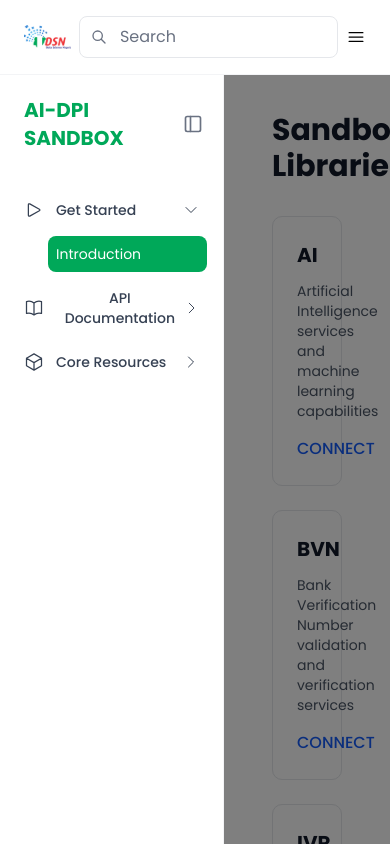
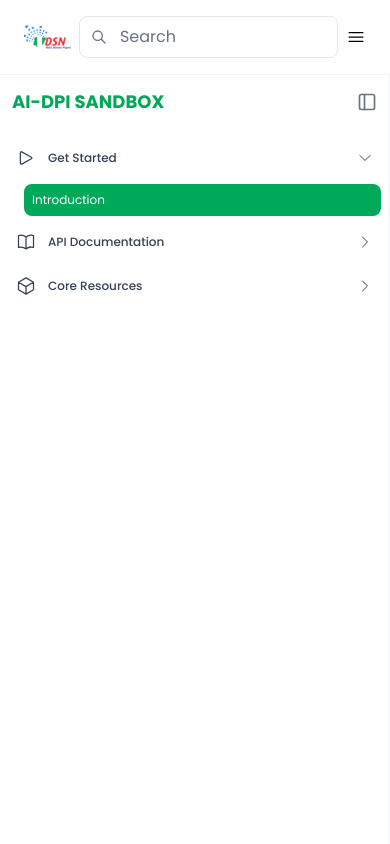
Before and after one commit to Data-Science-Nigeria/ai-dpi-sandbox-frontend, a Next.js app: page /introduction in a window 390 px wide. Shown: the top 844 px of the page. Built offline with nearby package versions, Linux system fonts and the light colour scheme.

Commit message:
feat: add service connection system with interactive cards and sidebar integration

```diff
--- a/app/(sandbox)/components/mobilenav.tsx
+++ b/app/(sandbox)/components/mobilenav.tsx
@@ -42,7 +42,7 @@
 
       {/* Mobile Menu Dropdown */}
       {isMenuOpen && (
-        <div className="absolute top-full right-6 mt-2 bg-white dark:bg-[#1C1E22] border dark:border-gray-400 rounded-md shadow-lg z-50 lg:hidden min-w-[200px]">
+        <div className="absolute top-full right-6 mt-2 bg-white dark:bg-[#1C1E22] border dark:border-gray-400 rounded-md shadow-lg z-50 lg:hidden min-w-[200px] mobile-nav-dropdown">
           <div className="py-3 px-2">
             <div className="flex items-center justify-center px-4 py-2">
               <Avatar />
--- a/app/(sandbox)/components/sidebar.tsx
+++ b/app/(sandbox)/components/sidebar.tsx
@@ -71,23 +71,23 @@
       <div
         className={`
         fixed top-0 left-0 h-screen bg-white dark:bg-[#1C1E22] z-40 overflow-y-auto custom-scrollbar border-r border-gray-100 dark:border-[#1C1E22]
-        transition-all duration-300 ease-in-out
-        ${isOpen ? "w-56 sm:w-64" : "w-12 sm:w-16"}
+        transition-all duration-300 ease-in-out sidebar-container
+        ${isOpen ? "w-full xs:w-56 sm:w-64" : "w-12 xs:w-12 sm:w-16"}
         translate-x-0
       `}
       >
         {/* Header */}
         <div
-          className={`flex items-center p-4 mt-20 ${isOpen ? "justify-between" : "justify-center"}`}
+          className={`flex items-center p-2 xs:p-4 mt-20 ${isOpen ? "justify-between" : "justify-center"}`}
         >
           {isOpen && (
-            <h1 className="text-[#00A859] font-bold text-xl ml-2">
+            <h1 className="text-[#00A859] font-bold text-lg xs:text-xl ml-1 xs:ml-2 truncate">
               AI-DPI SANDBOX
             </h1>
           )}
           <button
             onClick={onToggle}
-            className="lg:hidden p-1 rounded-md hover:bg-gray-100 dark:hover:bg-gray-700 text-gray-500 dark:text-[#AFBDD1]"
+            className="lg:hidden p-1 rounded-md hover:bg-gray-100 dark:hover:bg-gray-700 text-gray-500 dark:text-[#AFBDD1] flex-shrink-0"
           >
             {isOpen ? (
               <PanelLeft className="w-5 h-5" />
@@ -99,7 +99,7 @@
 
         {/* Menu Items */}
         <nav
-          className={`flex-1 p-4 mt-2 space-y-2 ${!isOpen ? "flex flex-col items-center" : ""}`}
+          className={`flex-1 p-2 xs:p-4 mt-2 space-y-2 ${!isOpen ? "flex flex-col items-center" : ""}`}
         >
           {menuItems.map((item) => (
             <div key={item.id}>
@@ -123,7 +123,9 @@
                 >
                   <item.icon className="w-5 h-5 flex-shrink-0" />
                   {isOpen && (
-                    <span className="text-sm font-medium">{item.label}</span>
+                    <span className="text-xs xs:text-sm font-medium truncate">
+                      {item.label}
+                    </span>
                   )}
                 </div>
                 {isOpen &&
@@ -139,7 +141,7 @@
               {isOpen &&
                 item.hasDropdown &&
                 expandedItems.includes(item.id) && (
-                  <div className="ml-8 mt-2 space-y-1">
+                  <div className="ml-4 xs:ml-8 mt-2 space-y-1">
                     {item.items?.map((subItem) => {
                       const isServiceConnected = isConnected(subItem.id);
                       const isLocked = subItem.locked && !isServiceConnected;
@@ -155,7 +157,7 @@
                           }}
                           disabled={isLocked}
                           className={`
-                          w-full text-left p-2 rounded-md text-sm flex items-center justify-between
+                          w-full text-left p-2 rounded-md text-xs xs:text-sm flex items-center justify-between
                           transition-colors duration-200
                           ${
                             isLocked
@@ -166,7 +168,7 @@
                           }
                         `}
                         >
-                          <span>{subItem.label}</span>
+                          <span className="truncate pr-2">{subItem.label}</span>
                           {isLocked && (
                             <Tooltip>
                               <TooltipTrigger asChild>
--- a/app/(sandbox)/introduction/components/service-card.tsx
+++ b/app/(sandbox)/introduction/components/service-card.tsx
@@ -30,19 +30,19 @@
   };
 
   return (
-    <div className="bg-white dark:bg-[#1C1E22] rounded-lg border border-gray-200 dark:border-gray-700 p-6 hover:shadow-lg transition-all duration-300 ease-in-out">
-      <h3 className="text-xl font-bold text-gray-900 dark:text-white mb-3">
+    <div className="bg-white dark:bg-[#1C1E22] rounded-lg border border-gray-200 dark:border-gray-700 p-3 xs:p-4 sm:p-6 hover:shadow-lg transition-all duration-300 ease-in-out">
+      <h3 className="text-lg xs:text-xl font-bold text-gray-900 dark:text-white mb-2 xs:mb-3 break-words">
         {name.toUpperCase()}
       </h3>
-      <p className="text-sm text-gray-600 dark:text-gray-400 mb-4">
+      <p className="text-xs xs:text-sm text-gray-600 dark:text-gray-400 mb-3 xs:mb-4 break-words">
         {description}
       </p>
-      <div className="flex items-center justify-between">
+      <div className="flex items-center justify-between gap-2 service-buttons">
         <Tooltip>
           <TooltipTrigger asChild>
             <button
               onClick={handleConnect}
-              className={`font-medium transition-colors duration-200 ${
+              className={`font-medium transition-colors duration-200 text-xs xs:text-sm ${
                 connected
                   ? "text-[#00A859] dark:text-[#00A859] hover:text-green-700 dark:hover:text-green-300"
                   : "text-blue-600 dark:text-blue-400 hover:text-blue-700 dark:hover:text-blue-300"
@@ -60,7 +60,7 @@
             <TooltipTrigger asChild>
               <button
                 onClick={handleTest}
-                className="text-blue-600 dark:text-blue-400 font-medium hover:text-blue-700 dark:hover:text-blue-300 transition-colors duration-200"
+                className="text-blue-600 dark:text-blue-400 font-medium hover:text-blue-700 dark:hover:text-blue-300 transition-colors duration-200 text-xs xs:text-sm"
               >
                 TEST
               </button>
--- a/app/(sandbox)/introduction/page.tsx
+++ b/app/(sandbox)/introduction/page.tsx
@@ -3,12 +3,12 @@
 
 export default function Introduction() {
   return (
-    <div className="p-6 max-w-7xl mx-auto transition-colors duration-300 ease-in-out">
-      <h1 className="text-3xl font-bold text-gray-900 dark:text-white mb-8 transition-colors duration-300 ease-in-out">
+    <div className="p-2 xs:p-4 sm:p-6 max-w-7xl mx-auto transition-colors duration-300 ease-in-out">
+      <h1 className="text-xl xs:text-2xl sm:text-3xl font-bold text-gray-900 dark:text-white mb-4 xs:mb-6 sm:mb-8 transition-colors duration-300 ease-in-out break-words">
         Sandbox Libraries
       </h1>
 
-      <div className="grid grid-cols-1 sm:grid-cols-2 lg:grid-cols-3 gap-6">
+      <div className="grid grid-cols-1 sm:grid-cols-2 lg:grid-cols-3 gap-3 xs:gap-4 sm:gap-6">
         {services.map((service) => (
           <ServiceCard
             key={service.name}
--- a/app/(sandbox)/layout.tsx
+++ b/app/(sandbox)/layout.tsx
@@ -1,8 +1,8 @@
-'use client';
+"use client";
 
-import { useState } from 'react';
-import { Header } from './components/header';
-import Sidebar from './components/sidebar';
+import { useState } from "react";
+import { Header } from "./components/header";
+import Sidebar from "./components/sidebar";
 
 export default function SandboxLayout({
   children,
@@ -13,12 +13,15 @@
 
   return (
     <div className="min-h-screen bg-background">
-      <Sidebar isOpen={sidebarOpen} onToggle={() => setSidebarOpen(!sidebarOpen)} />
+      <Sidebar
+        isOpen={sidebarOpen}
+        onToggle={() => setSidebarOpen(!sidebarOpen)}
+      />
       <Header sidebarOpen={sidebarOpen} />
-      <main className={`pt-[4rem] sm:pt-[5rem] md:pt-[5.5rem] transition-all duration-300 ${sidebarOpen ? 'ml-56 sm:ml-64' : 'ml-12 sm:ml-16'}`}>
-        <div className="p-6">
-          {children}
-        </div>
+      <main
+        className={`pt-[4rem] sm:pt-[5rem] md:pt-[5.5rem] transition-all duration-300 ${sidebarOpen ? "ml-0 xs:ml-56 sm:ml-64" : "ml-12 xs:ml-12 sm:ml-16"}`}
+      >
+        <div className="p-2 xs:p-4 sm:p-6">{children}</div>
       </main>
     </div>
   );
--- a/tailwind.config.ts
+++ b/tailwind.config.ts
@@ -8,82 +8,93 @@
     "./app/**/*.{js,ts,jsx,tsx,mdx}",
   ],
   theme: {
+    screens: {
+      xxs: "215px",
+      xs: "375px",
+      sm: "640px",
+      md: "768px",
+      lg: "1024px",
+      xl: "1280px",
+      "2xl": "1536px",
+    },
     extend: {
       backgroundImage: {
-  			'gradient-radial': 'radial-gradient(var(--tw-gradient-stops))',
-  			'gradient-conic': 'conic-gradient(from 180deg at 50% 50%, var(--tw-gradient-stops))'
+        "gradient-radial": "radial-gradient(var(--tw-gradient-stops))",
+        "gradient-conic":
+          "conic-gradient(from 180deg at 50% 50%, var(--tw-gradient-stops))",
       },
       borderRadius: {
-  			lg: 'var(--radius)',
-  			md: 'calc(var(--radius) - 2px)',
-  			sm: 'calc(var(--radius) - 4px)'
+        lg: "var(--radius)",
+        md: "calc(var(--radius) - 2px)",
+        sm: "calc(var(--radius) - 4px)",
       },
       colors: {
-  			background: 'hsl(var(--background))',
-  			foreground: 'hsl(var(--foreground))',
+        background: "hsl(var(--background))",
+        foreground: "hsl(var(--foreground))",
         card: {
-  				DEFAULT: 'hsl(var(--card))',
-  				foreground: 'hsl(var(--card-foreground))'
+          DEFAULT: "hsl(var(--card))",
+          foreground: "hsl(var(--card-foreground))",
         },
         popover: {
-  				DEFAULT: 'hsl(var(--popover))',
-  				foreground: 'hsl(var(--popover-foreground))'
+          DEFAULT: "hsl(var(--popover))",
+          foreground: "hsl(var(--popover-foreground))",
         },
         primary: {
-  				DEFAULT: 'hsl(var(--primary))',
-  				foreground: 'hsl(var(--primary-foreground))'
+          DEFAULT: "hsl(var(--primary))",
+          foreground: "hsl(var(--primary-foreground))",
         },
         secondary: {
-  				DEFAULT: 'hsl(var(--secondary))',
-  				foreground: 'hsl(var(--secondary-foreground))'
+          DEFAULT: "hsl(var(--secondary))",
+          foreground: "hsl(var(--secondary-foreground))",
         },
         muted: {
-  				DEFAULT: 'hsl(var(--muted))',
-  				foreground: 'hsl(var(--muted-foreground))'
+          DEFAULT: "hsl(var(--muted))",
+          foreground: "hsl(var(--muted-foreground))",
         },
         accent: {
-  				DEFAULT: 'hsl(var(--accent))',
-  				foreground: 'hsl(var(--accent-foreground))'
+          DEFAULT: "hsl(var(--accent))",
+          foreground: "hsl(var(--accent-foreground))",
         },
         destructive: {
-  				DEFAULT: 'hsl(var(--destructive))',
-  				foreground: 'hsl(var(--destructive-foreground))'
+          DEFAULT: "hsl(var(--destructive))",
+          foreground: "hsl(var(--destructive-foreground))",
         },
-  			border: 'hsl(var(--border))',
-  			input: 'hsl(var(--input))',
-  			ring: 'hsl(var(--ring))',
+        border: "hsl(var(--border))",
+        input: "hsl(var(--input))",
+        ring: "hsl(var(--ring))",
         chart: {
-  				'1': 'hsl(var(--chart-1))',
-  				'2': 'hsl(var(--chart-2))',
-  				'3': 'hsl(var(--chart-3))',
-  				'4': 'hsl(var(--chart-4))',
-  				'5': 'hsl(var(--chart-5))'
-  			}
+          1: "hsl(var(--chart-1))",
+          2: "hsl(var(--chart-2))",
+          3: "hsl(var(--chart-3))",
+          4: "hsl(var(--chart-4))",
+          5: "hsl(var(--chart-5))",
+        },
       },
       keyframes: {
-  			'accordion-down': {
+        "accordion-down": {
           from: {
-  					height: '0'
+            height: "0",
           },
           to: {
-  					height: 'var(--radix-accordion-content-height)'
-  				}
+            height: "var(--radix-accordion-content-height)",
           },
-  			'accordion-up': {
+        },
+        "accordion-up": {
           from: {
-  					height: 'var(--radix-accordion-content-height)'
+            height: "var(--radix-accordion-content-height)",
           },
           to: {
-  					height: '0'
-  				}
-  			}
+            height: "0",
+          },
+        },
       },
       animation: {
-  			'accordion-down': 'accordion-down 0.2s ease-out',
-  			'accordion-up': 'accordion-up 0.2s ease-out'
-  		}
-  	}
+        "accordion-down": "accordion-down 0.2s ease-out",
+        "accordion-up": "accordion-up 0.2s ease-out",
       },
+    },
+  },
+  // eslint-disable-next-line @typescript-eslint/no-require-imports
   plugins: [require("tailwindcss-animate")],
 };
 export default config;
```
Also changed, not shown: app/globals.css (+35 -0 lines). Lines whose indentation alone changed are shown as unchanged.
